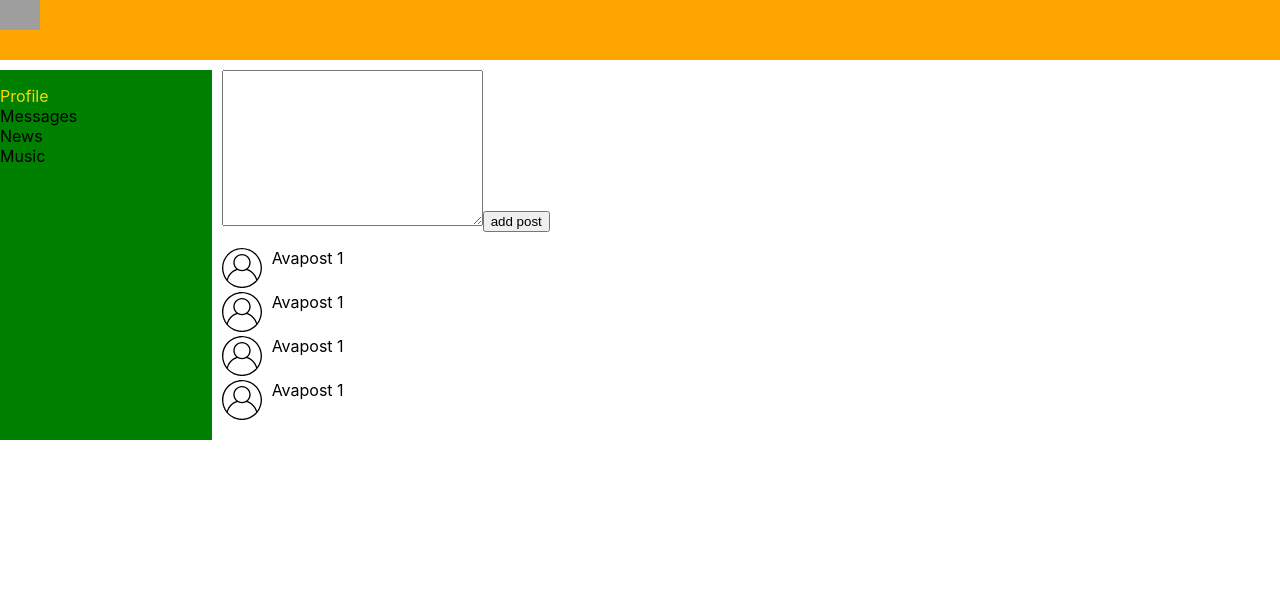
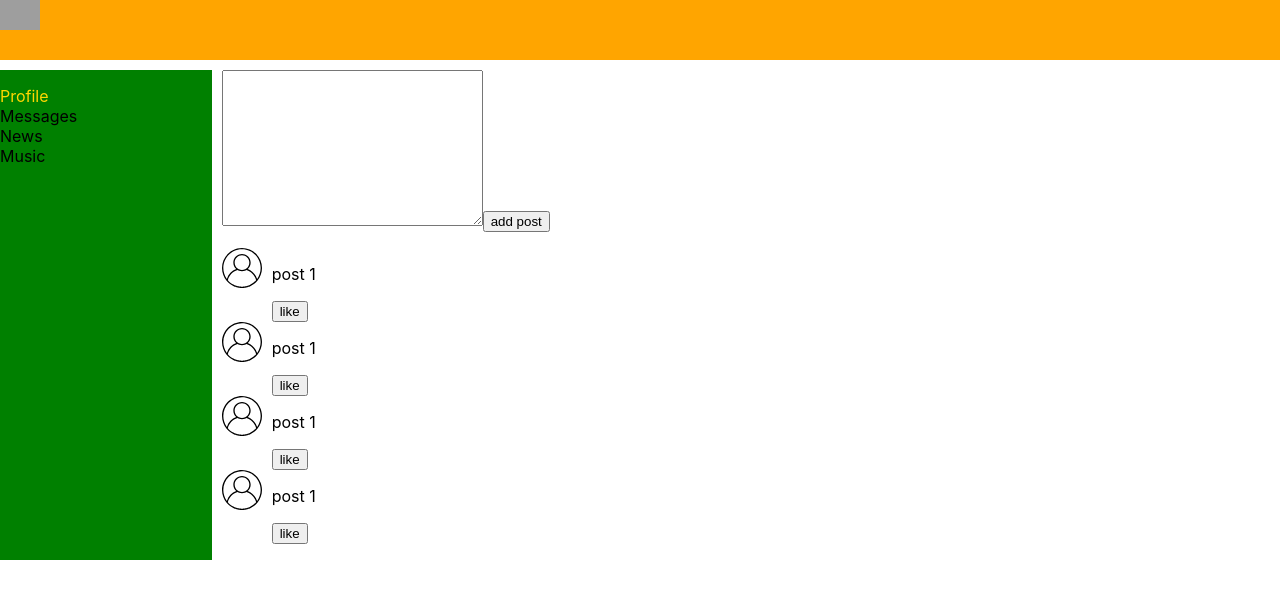
Before and after one commit to Ihornechypor/react-soc, a React (Create React App) app: page / in a window 1280 px wide. Shown: the top 598 px of the page. Built offline with nearby package versions, Linux system fonts and the light colour scheme; grey boxes are pictures that could not be loaded.

Commit message:
upd components

```diff
--- a/src/components/Posts/Post/Post.js
+++ b/src/components/Posts/Post/Post.js
@@ -5,7 +5,12 @@ import Avatar from "../../Avatar/Avatar";
 const Post = () => {
   return (
     <li className={classes.post__item}>
-      <Avatar /> Avapost 1
+      <Avatar />
+      <div>
+        <p>post 1</p>
+
+        <button>like</button>
+      </div>
     </li>
   );
 };
```
